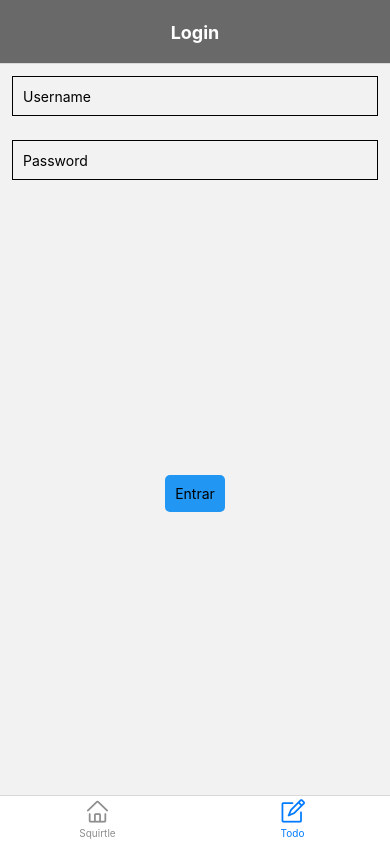
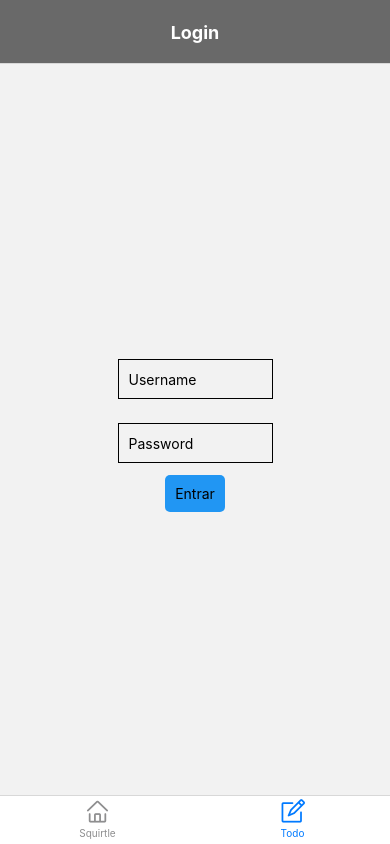
Before and after one commit to FernadoAngelo/TopicosADS5S, a React Native app: screen /Login in a window 390 px wide. Built offline with nearby package versions, Linux system fonts and the light colour scheme.

Commit message:
fix: Atualizado o AsyncStorage para funcionar na validação

```diff
--- a/src/navigation/StackNavigator.tsx
+++ b/src/navigation/StackNavigator.tsx
@@ -67,9 +67,8 @@ const MainStackNavigator = () => {
 
 export type ToDoStackParamList = {
   TodoList: undefined;
-  Login: {
-    setUserToken: (value: string) => void;
-  }
+  Login: { setUserToken: (v: string) => void; };
+
 };
 
 const TodoStack = createNativeStackNavigator<ToDoStackParamList>()
@@ -86,30 +85,8 @@ const todoScreenOptionStyle: NativeStackNavigationOptions = {
 }
 
 const ToDoListStackNavigator = () => {
-  const [isLoading, setIsLoading] = React.useState(true);
-  const [userToken, setUserToken] = useAsyncStorage<string>('userToken', '');
+  const [userToken, setUserToken] = useAsyncStorage(userLoginTodoListKey, ''); //chave e valor inicial do asyncstorage
 
-  const getUserToken = async () => {
-    // testing purposes
-    const sleep = (ms: number | undefined) => new Promise((r) => setTimeout(r, ms));
-    try {
-      // custom logic
-      await sleep(2000);
-      const token = '';
-      setUserToken(token);
-    } finally {
-      setIsLoading(false);
-    }
-  };
-
-  React.useEffect(() => {
-    getUserToken();
-  }, []);
-
-  if (isLoading) {
-    // We haven't finished checking for the token yet
-    return <SplashScreen />;
-  }
 
   return (
     <TodoStack.Navigator screenOptions={todoScreenOptionStyle}>
--- a/src/screens/LoginScreen.tsx
+++ b/src/screens/LoginScreen.tsx
@@ -1,18 +1,15 @@
 import * as React from 'react';
 
-import { View, TextInput, Pressable, StyleSheet , Text} from 'react-native'
+import { View, TextInput, Pressable, StyleSheet, Text } from 'react-native'
 import { NativeStackScreenProps } from '@react-navigation/native-stack'
 import { ToDoStackParamList } from '../navigation/StackNavigator'
 
-type loginProps = NativeStackScreenProps<ToDoStackParamList>
+type loginProps = NativeStackScreenProps<ToDoStackParamList, 'Login'>
 
 const LoginScreen = ({ navigation, route }: loginProps) => {
+  const { setUserToken } = route.params; //passado como paramentro para baixo usando o  initialParams={{ setUserToken }}
   const [username, setUsername] = React.useState('');
   const [password, setPassword] = React.useState('');
-  const { setUserToken } = route.params;
-
-  React.useEffect(() => {
-  }, [])
 
   const handleLogin = () => {
     const tokenCred = username + password
@@ -26,19 +23,18 @@ const LoginScreen = ({ navigation, route }: loginProps) => {
         style={styles.input}
         placeholder="Username"
         value={username}
-        onChangeText={setUsername}
+        onChangeText={(text) => setUsername(text)}
       />
       <TextInput
         style={styles.input}
         placeholder="Password"
         value={password}
-        onChangeText={setPassword}
+        onChangeText={(text) => setPassword(text)}
         secureTextEntry
       />
       <Pressable
         style={[styles.button, styles.buttonClose]}
         onPress={handleLogin}
-
       >
         <Text >{'Entrar'}</Text>
       </Pressable>
@@ -51,12 +47,12 @@ const styles = StyleSheet.create({
     borderRadius: 5,
     padding: 10,
     elevation: 2,
-    margin: 'auto',
   },
   buttonClose: {
     backgroundColor: '#2196F3',
   },
   input: {
+    width: '50%',
     height: 40,
     margin: 12,
     borderWidth: 1,
@@ -65,6 +61,8 @@ const styles = StyleSheet.create({
   container: {
     flex: 1,
     justifyContent: 'center',
+    alignItems: 'center',
+    padding: 40,
   },
 });
 
```
Also changed, not shown: Comentarios.TXT, 1 other file (tests, documents, lock files or other folders).
